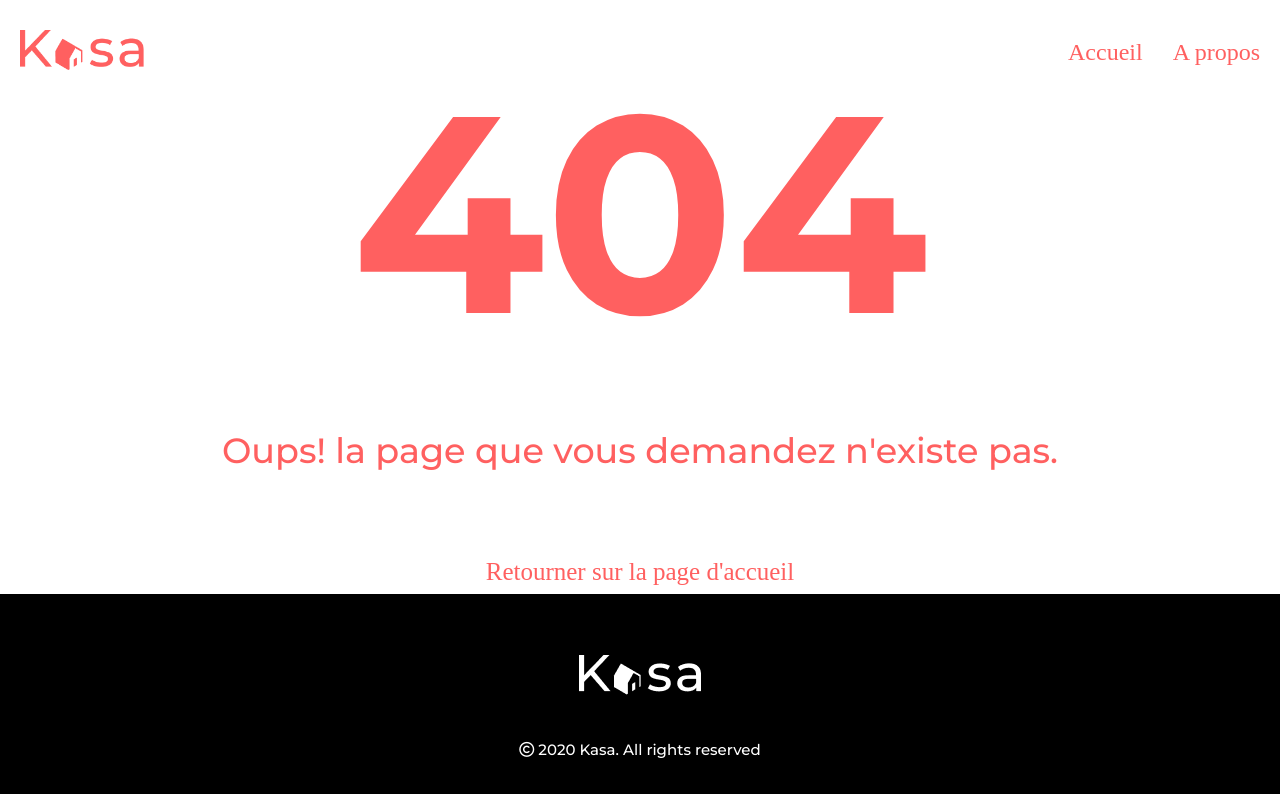
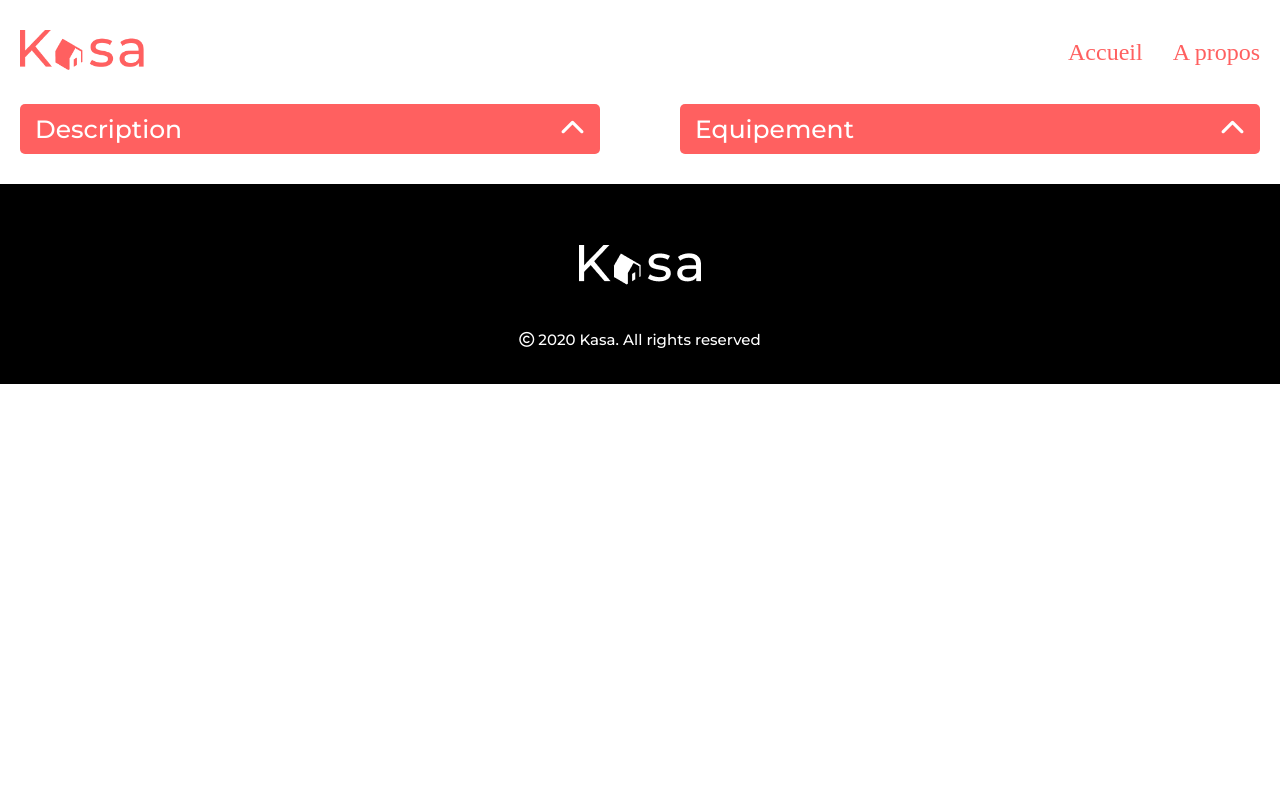
Before and after one commit to rjm62/Kasa, a React (Create React App) app: page /Apartment/.id in a window 1280 px wide. Before the commit this address had no page. Built offline with nearby package versions, Linux system fonts and the light colour scheme; a web font is replaced by a local one.

Commit message:
mise à jour du 31/10

```diff
--- a/public/index.html
+++ b/public/index.html
@@ -2,14 +2,14 @@
 <html lang="en">
   <head>
     <meta charset="utf-8" />
-    <link rel="icon" href="%PUBLIC_URL%/favicon.ico" />
+    <!-- <link rel="icon" href="%PUBLIC_URL%/favicon.ico" /> -->
     <meta name="viewport" content="width=device-width, initial-scale=1" />
     <meta name="theme-color" content="#000000" />
     <meta
       name="description"
       content="Web site created using create-react-app"
     />
-    <link rel="apple-touch-icon" href="%PUBLIC_URL%/logo192.png" />
+    <!-- <link rel="apple-touch-icon" href="%PUBLIC_URL%/logo192.png" /> -->
 
     <link rel="preconnect" href="https://fonts.googleapis.com">
     <link rel="preconnect" href="https://fonts.gstatic.com" crossorigin>
@@ -20,7 +20,7 @@
       manifest.json provides metadata used when your web app is installed on a
       user's mobile device or desktop. See https://developers.google.com/web/fundamentals/web-app-manifest/
     -->
-    <link rel="manifest" href="%PUBLIC_URL%/manifest.json" />
+    <!-- <link rel="manifest" href="%PUBLIC_URL%/manifest.json" /> -->
     <!--
       Notice the use of %PUBLIC_URL% in the tags above.
       It will be replaced with the URL of the `public` folder during the build.
--- a/src/App.js
+++ b/src/App.js
@@ -4,9 +4,11 @@ import {BrowserRouter as Router, Route, Routes } from 'react-router-dom'
 import './App.css'
 import About from './pages/About/About'
 import Home from './pages/Home/Home'
+import Apartment from './pages/Apartment/Apartment'
 import Error404 from './pages/Error404/Error404'
 import Header from './components/Header/Header';
 import Footer from './components/Footer/Footer';
+import './datas/ApartmentsDatas.json';
 
 function App() {
   return (
@@ -14,6 +16,7 @@ function App() {
       <Header />
       <Routes>
         <Route path="/" element={<Home />} />
+        <Route path="/Apartment/.id" element={<Apartment apartments/>} />
         <Route path="/About" element={<About />} />
         <Route path="*" element={<Error404 />} />
       </Routes>
--- a/src/components/Banner/Banner.jsx
+++ b/src/components/Banner/Banner.jsx
@@ -3,10 +3,10 @@ import '../../style/Banner.css'
 function Banner({image, comment}) {
     return (
         <div >
-            <div className='bannerContainer'>
+            <figure className='bannerContainer'>
                 <img src={image} alt=" image de la bannière" />
                 <figcaption>{comment}</figcaption>
-            </div>
+            </figure>
         </div>
     )
 }
--- a/src/components/Cards/Cards.jsx
+++ b/src/components/Cards/Cards.jsx
@@ -1,3 +1,4 @@
+import { Link } from 'react-router-dom'
 import '../../style/Cards.css'
 import apartments from '../../datas/ApartmentsDatas.json'
 
@@ -6,11 +7,15 @@ function Cards() {
         <div className='cardsContainer'>
                 { apartments.map((apartment) => {
                     return (
-                        <figure key= {apartment.identifiant} className='card'>
-                            <img src={apartment.cover} alt= 'première photo' />
-                            <figcaption> {apartment.title}</figcaption>
-                        </figure>
-                )
+                        <Link to={`/Apartment/${apartment.identifiant}/`}>
+                            <figure key= {apartment.identifiant} className='card'>
+                                <img src={apartment.cover} alt= 'première photo' />
+                                <figcaption> {apartment.title}</figcaption>
+                            </figure>
+                        </Link>
+
+
+                    )
                 })}
         </div>
     )
--- a/src/components/Collapse/Collapse.jsx
+++ b/src/components/Collapse/Collapse.jsx
@@ -3,10 +3,11 @@ import '../../style/Collapse.css'
 
 function Collapse({text, title}) {
     const [isOpenCollapse, setIsOpenCollapse] = useState(false);
+    const [toto, setToto] = useState(0);
 
     return isOpenCollapse ? (
-        <div className='collapse'>
-            <div className="collapseOrder" onClick={() => setIsOpenCollapse(false)}>
+        <div className='collapse'onClick={() => setIsOpenCollapse(false)}>
+            <div className="collapseOrder" >
                 <p className='collapseTitle'>{title}</p>
                 <button  className="collapseIcon rotateOpeningIcon"><i class="fa-solid fa-chevron-down"></i></button>
             </div>
@@ -15,14 +16,13 @@ function Collapse({text, title}) {
             </div>
         </div>
         ): (
-        <div className='collapse'>
-            <div className="collapseOrder"onClick={() => setIsOpenCollapse(true)}>
+        <div className='collapse'  onClick={() => setIsOpenCollapse(true)}>
+            <div className="collapseOrder">
                 <p className='collapseTitle'>{title}</p>
-                <button  className="collapseIcon rotateClosingIcon" ><i class="fa-solid fa-chevron-up"></i></button>
+                <button  className="collapseIcon rotateClosingIcon " ><i class="fa-solid fa-chevron-up "></i></button>
             </div>
-                <div className='collapseContent disappearanceContent'></div>
+            <div className='collapseContent disappearanceContent'></div>
         </div>
-
             )
 }
 
--- a/src/components/Footer/Footer.jsx
+++ b/src/components/Footer/Footer.jsx
@@ -5,12 +5,12 @@ import '../../style/Footer.css'
 function Footer() {
     return (
         <div className='footerContainer'>
-            <picture className='logoFooterContainer'>
+            <figure className='logoFooterContainer'>
                 <img src={footerLogo} alt="logo footer" />
-            </picture>
-            <picture className='copyrightContainer'>
+            </figure>
+            <figure className='copyrightContainer'>
                 <p><i class="fa-regular fa-copyright"></i> 2020 Kasa. All rights reserved</p>
-            </picture>
+            </figure>
         </div>
     )
 }
--- a/src/pages/About/About.jsx
+++ b/src/pages/About/About.jsx
@@ -10,12 +10,14 @@ function About() {
    return  (
         <main className='aboutMain'>
             <Banner image= {aboutBannerPicture} comment= {""} />
-            { colls.map((coll) => {
-                return (
-                    <Collapse title={coll.title} text={coll.text}/>
+            <div className='collapseAboutContainer'>
+                { colls.map((coll) => {
+                    return (
+                        <Collapse title={coll.title} text={coll.text}/>
 
-                )
-            })}
+                    )
+                })}
+            </div>
         </main>
     )
 }
--- a/src/pages/Apartment/Apartment.jsx
+++ b/src/pages/Apartment/Apartment.jsx
@@ -0,0 +1,20 @@
+import { useParams } from 'react-router-dom'
+import Collapse from '../../components/Collapse/Collapse'
+import apartments from '../../datas/ApartmentsDatas.json'
+import '../../style/Apartment.css'
+
+function Apartment() {
+
+    return (
+        <main>
+            <div className='collapseApartmentContainer'>
+                <Collapse title= "Description" text= "ça va venir un peu de patience" />
+                <Collapse title= "Equipement" text= "ça va venir un peu de patience" />
+            </div>
+
+        </main>
+
+    )
+}
+
+export default Apartment
--- a/src/style/About.css
+++ b/src/style/About.css
@@ -8,11 +8,16 @@
     display: block;
     justify-content: center;
     align-items: center;
-    /* max-width: 1400px;
-    width: 100%;
-    padding:0 100px;
-    height:auto; */
     padding: 0 15px;
-    margin: 0;
+    margin: 0 auto;
     margin-bottom: 40px;
 }
+
+.collapseAboutContainer {
+    display: block;
+    justify-content: center;
+    align-items: center;
+    max-width: 1240px;
+    width: 73%;
+    margin: 0 auto;
+}
--- a/src/style/Apartment.css
+++ b/src/style/Apartment.css
@@ -0,0 +1,14 @@
+.main {
+    padding: 0;
+    box-sizing: border-box;
+}
+
+.collapseApartmentContainer {
+    display:grid;
+    grid-template-columns: 1fr 1fr;
+    grid-column-gap:80px;
+    max-width: 1240px;
+    width: 100%;
+    height: auto;
+    margin: 0 auto;
+}
--- a/src/style/Collapse.css
+++ b/src/style/Collapse.css
@@ -10,10 +10,10 @@ line-height: 25px;
 .collapseOrder {
     display: flex;
     justify-content: space-between;
-    align-items: center;
-    width: 82%;
+    align-items:center;
+    width: 100%;
     height: 50px;
-    margin:auto;
+    /* margin:auto; */
     padding: 0 15px;
     border-radius: 5px;
     background-color:#ff6060;
@@ -40,8 +40,8 @@ line-height: 25px;
 }
 
 @keyframes on {
-    from {rotate: 180deg;}
-    to {rotate: 0deg;}
+    from {rotate:180deg}
+    to {rotate: 0deg}
 }
 
 .rotateClosingIcon {
@@ -49,19 +49,19 @@ line-height: 25px;
 }
 
 @keyframes off {
-    from {rotate: 180deg;}
+    from {rotate:180deg}
     to {rotate: 360deg}
 }
 
 .collapseContent {
     position: relative;
     z-index: -1;
-    width: 82%;
+    width: 100%;
     max-width: 1440px;
     min-height: 40px;
     font-size: 17px;
     height: auto;
-    margin: auto;
+    /* margin: auto; */
     padding: 20px;
     border-radius: 5px;
     background-color:#f6f6f6;
@@ -74,7 +74,7 @@ line-height: 25px;
 
 @keyframes appearance {
     from {margin-top: -30px}
-    to {margin-top: 0;}
+    to {margin-top: -0;}
 }
 
 .disappearanceContent {
@@ -82,7 +82,7 @@ line-height: 25px;
 }
 
 @keyframes disappearance {
-    from {margin-top: 0}
+    from {margin-top: 0 }
     to {margin-top: -40px;}
 }
 
```
Also changed, not shown: src/index.js (+0 -16 lines).
